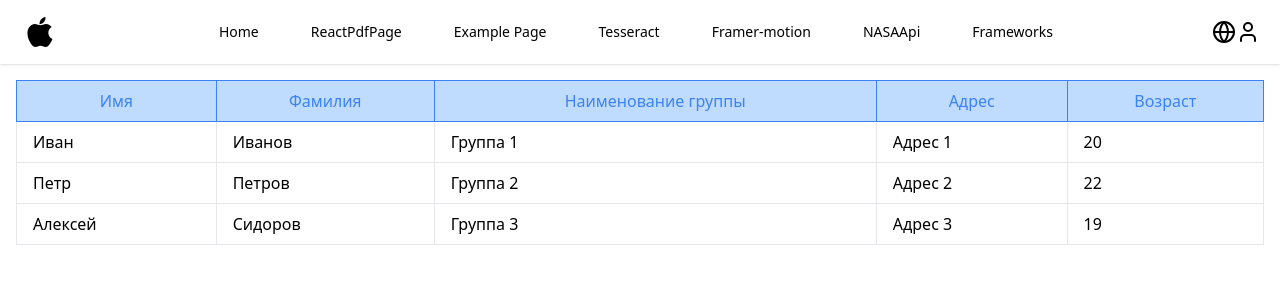
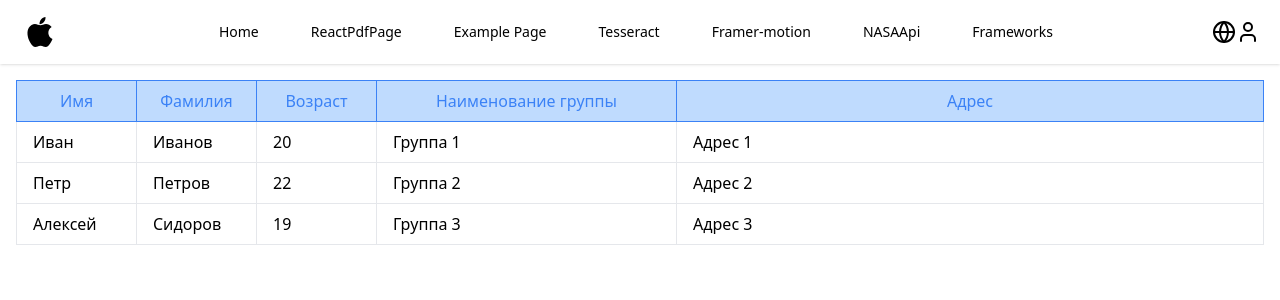
Before and after one commit to iliafilimonov1/portfolio-app, a Next.js app: page /ExamplePage in a window 1280 px wide. Shown: the top 300 px of the page. Built offline with nearby package versions, Linux system fonts and the light colour scheme.

Commit message:
#dragging test

```diff
--- a/src/components/ui/Table/Table.tsx
+++ b/src/components/ui/Table/Table.tsx
@@ -1,7 +1,8 @@
-import React from 'react';
+/* eslint-disable @typescript-eslint/no-unused-vars */
+import React, { useCallback, useRef, useState } from 'react';
 
 interface TableProps<T extends Partial<Record<keyof T, React.ReactNode>>> {
-  headers: { key: keyof T; name: string }[];
+  headers: { key: keyof T; name: string; width?: number }[];
   data: T[];
   onRowClick?: (row: T) => void;
 }
@@ -16,15 +17,54 @@ const Table = <T extends Partial<Record<keyof T, React.ReactNode>>>({
       onRowClick(row);
     }
   };
+  const headsRef = useRef<HTMLTableRowElement>(null);
+
+  const [draggableElement, setDraggableElement] = useState<keyof T>();
+
+  const [localHeaders, setLocalHeaders] = useState(headers);
+
+  const dragHandler = useCallback((
+    eventHeaderKey: keyof T,
+    event: React.DragEvent<HTMLHeadElement>,
+  ) => {
+    const newHeaders = [...localHeaders];
+    const draggableHeaderIndex = localHeaders.findIndex((h) => h.key === draggableElement);
+    const dragOverHeaderIndex = localHeaders.findIndex((h) => h.key === eventHeaderKey);
+
+    if (dragOverHeaderIndex > draggableHeaderIndex) {
+      newHeaders.splice(
+        draggableHeaderIndex,
+        2,
+        ...[localHeaders[dragOverHeaderIndex], localHeaders[draggableHeaderIndex]],
+      );
+    } else if (dragOverHeaderIndex < draggableHeaderIndex) {
+      newHeaders.splice(
+        dragOverHeaderIndex,
+        2,
+        ...[localHeaders[draggableHeaderIndex], localHeaders[dragOverHeaderIndex]],
+      );
+    }
+    setLocalHeaders(newHeaders);
+  }, [draggableElement, localHeaders]);
 
   return (
     <table className="w-full border-collapse">
       <thead>
-        <tr>
-          {headers.map((header) => (
+        <tr
+          ref={headsRef}
+        >
+          {localHeaders.map((header) => (
             <th
               key={header.key.toString()}
-              className="py-2 px-4 font-medium bg-blue-200 text-blue-500 border border-blue-500"
+              className="py-2 px-4 font-medium bg-blue-200 text-blue-500 border border-blue-500 cursor-move"
+              onDragOver={(e) => {
+                dragHandler(header.key, e);
+              }}
+              onDragStart={() => setDraggableElement(header.key)}
+              style={{
+                width: header.width,
+              }}
+              draggable
             >
               {header.name}
             </th>
@@ -38,7 +78,7 @@ const Table = <T extends Partial<Record<keyof T, React.ReactNode>>>({
               key={`${index.toString()}_`}
               onClick={() => handleRowClick(item)}
             >
-              {headers.map((header) => (
+              {localHeaders.map((header) => (
                 <td
                   key={`${header.key.toString()}${index.toString()}`}
                   className="py-2 px-4 border"
--- a/src/pages/ExamplePage.tsx
+++ b/src/pages/ExamplePage.tsx
@@ -46,6 +46,7 @@ const ExamplePage: React.FC = () => {
         >
           <StudentForm
             onDataSubmit={handleDataSubmit}
+            // @ts-ignore
             selectedValue={selectedStudent}
           />
         </Drawer>
@@ -54,11 +55,11 @@ const ExamplePage: React.FC = () => {
         <Table<Student>
           data={studentsStore.list}
           headers={[
-            { key: 'name', name: 'Имя' },
-            { key: 'surname', name: 'Фамилия' },
-            { key: 'groupName', name: 'Наименование группы' },
+            { key: 'name', name: 'Имя', width: 120 },
+            { key: 'surname', name: 'Фамилия', width: 120 },
+            { key: 'age', name: 'Возраст', width: 120 },
+            { key: 'groupName', name: 'Наименование группы', width: 300 },
             { key: 'address', name: 'Адрес' },
-            { key: 'age', name: 'Возраст' },
           ]}
           onRowClick={handleRowClick}
         />
```
